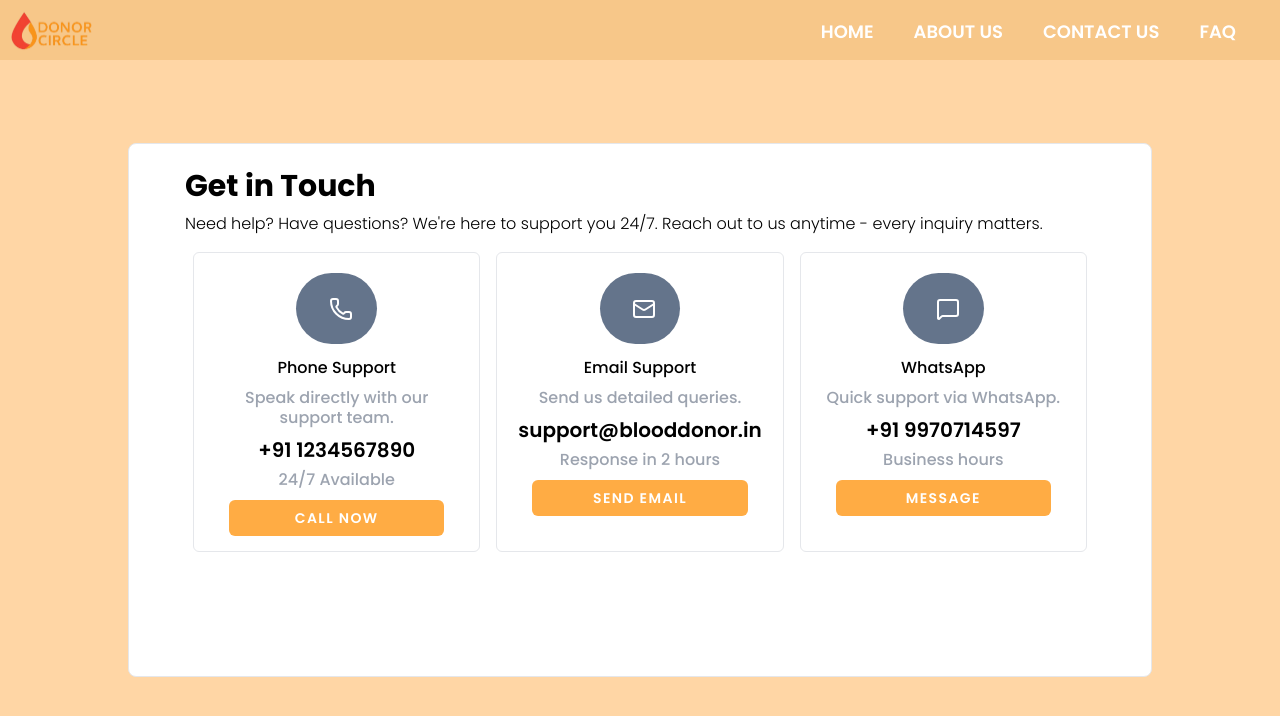
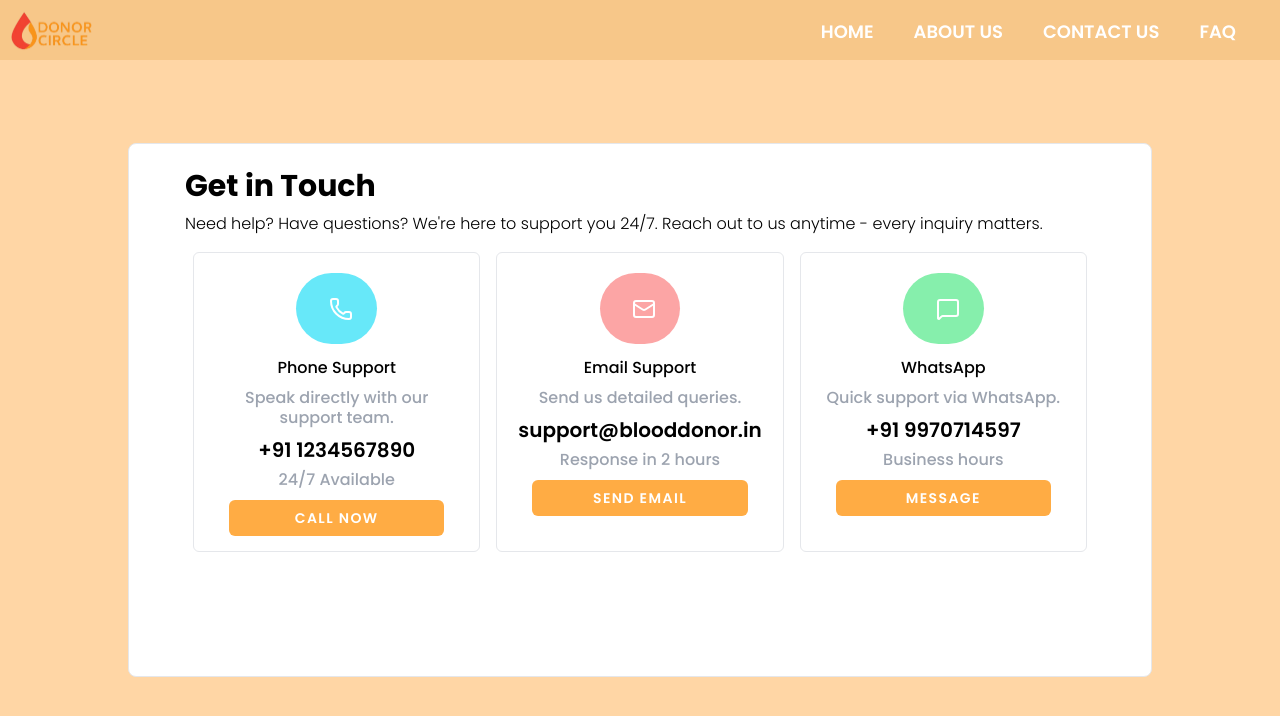
Before and after one commit to TanmayVidhate/DonorCircle_2, a React (Vite) app in the folder client/: page /contactus in a window 1280 px wide. Shown: the top 716 px of the page. Built offline with nearby package versions, Linux system fonts and the light colour scheme.

Commit message:
add bg colour

```diff
--- a/client/src/Views/ContactUs.jsx
+++ b/client/src/Views/ContactUs.jsx
@@ -24,9 +24,9 @@ function ContactUs() {
                         </div>
 
                         <div className='flex  my-2  h-max'>
-                            <ContactUSCard className="bg-slate-500" Icon={Phone} title="Phone Support" info="Speak directly with our support team." mobile="+91 1234567890" action="24/7 Available" btntext="Call Now" />
-                            <ContactUSCard className="bg-slate-500" Icon={Mail} title="Email Support" info="Send us detailed queries." mobile="support@blooddonor.in" action="Response in 2 hours" btntext="Send Email" />
-                            <ContactUSCard className="bg-slate-500" Icon={MessageSquare} title="WhatsApp" info="Quick support via WhatsApp." mobile="+91 9970714597" action="Business hours" btntext="Message" />
+                            <ContactUSCard className="bg-cyan-300" Icon={Phone} title="Phone Support" info="Speak directly with our support team." mobile="+91 1234567890" action="24/7 Available" btntext="Call Now" />
+                            <ContactUSCard className="bg-red-300" Icon={Mail} title="Email Support" info="Send us detailed queries." mobile="support@blooddonor.in" action="Response in 2 hours" btntext="Send Email" />
+                            <ContactUSCard className="bg-green-300" Icon={MessageSquare} title="WhatsApp" info="Quick support via WhatsApp." mobile="+91 9970714597" action="Business hours" btntext="Message" />
                         </div>
                     </div>
                 </div>
```
